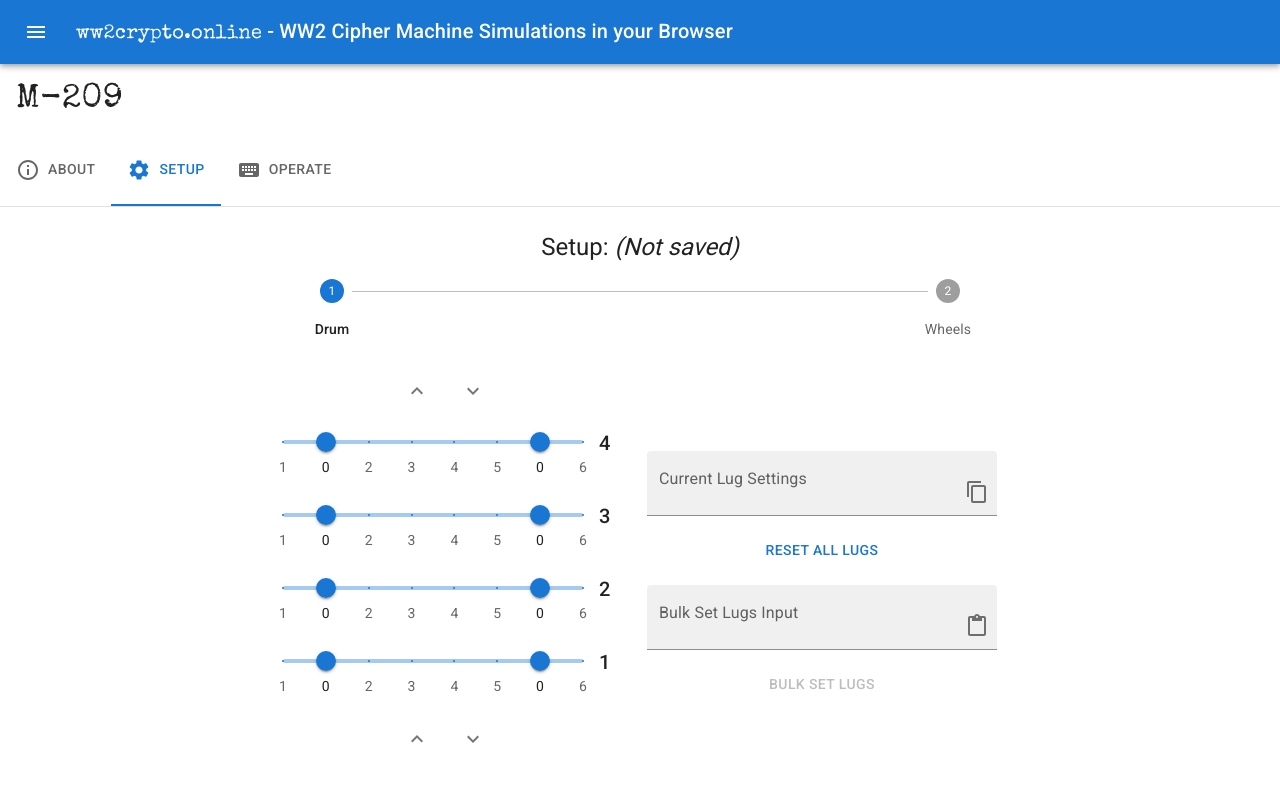
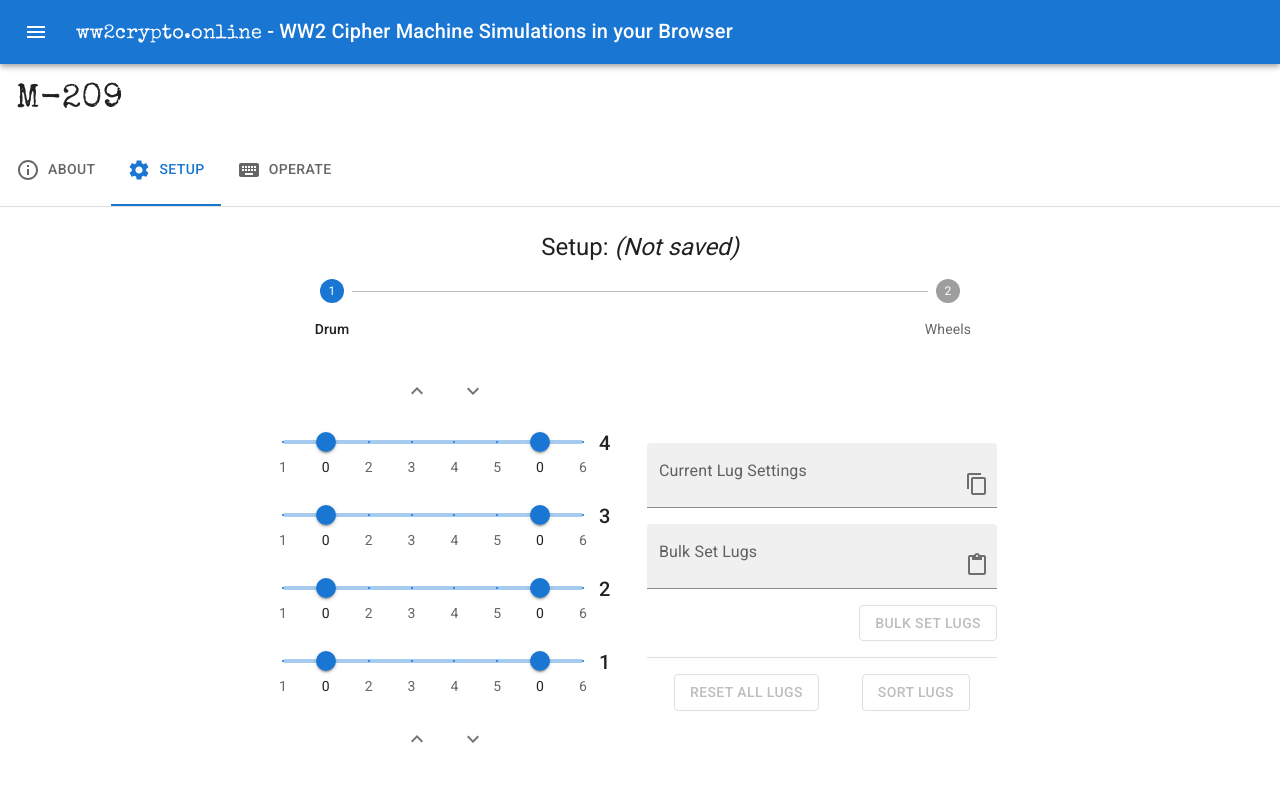
Before and after one commit to gremmie/ww2crypto, a React (Vite) app: page /m209/setup/drum in a window 1280 px wide. Shown: the top 800 px of the page. Built offline with nearby package versions, Linux system fonts and the light colour scheme.

Commit message:
Finish drum setup controls.

```diff
--- a/src/features/m209/components/setup/drumSetup.tsx
+++ b/src/features/m209/components/setup/drumSetup.tsx
@@ -1,7 +1,7 @@
 import Box from "@mui/material/Box";
 import Stack from "@mui/material/Stack";
 import Drum from "./drum.tsx";
-import DrumStatus from "./drumStatus.tsx";
+import DrumSetupControls from "./drumSetupControls.tsx";
 
 export default function DrumSetup() {
   return (
@@ -12,7 +12,7 @@ export default function DrumSetup() {
         sx={{ display: "flex", alignItems: "center" }}
       >
         <Drum />
-        <DrumStatus />
+        <DrumSetupControls />
       </Stack>
     </Box>
   );
--- a/src/features/m209/components/setup/drumStatus.tsx
+++ b/src/features/m209/components/setup/drumSetupControls.tsx
@@ -11,10 +11,20 @@ import Stack from "@mui/material/Stack";
 import Tooltip from "@mui/material/Tooltip";
 import React, { useState } from "react";
 import { useAppDispatch, useAppSelector } from "../../../../app/hooks.ts";
-import { bulkSetLugs, resetAllLugs, selectDrumState } from "../../m209Slice.ts";
-import { drumLugStateToStr, parseDrumLugStr } from "../../utils.ts";
+import {
+  bulkSetLugs,
+  resetAllLugs,
+  selectDrumState,
+  sortAllLugs,
+} from "../../m209Slice.ts";
+import {
+  drumLugStateToStr,
+  parseDrumLugStr,
+  sortDrumState,
+} from "../../utils.ts";
+import Divider from "@mui/material/Divider";
 
-export default function DrumStatus() {
+export default function DrumSetupControls() {
   const dispatch = useAppDispatch();
   const drumState = useAppSelector(selectDrumState);
   const lugSettings = drumLugStateToStr(drumState);
@@ -25,6 +35,15 @@ export default function DrumStatus() {
   const [hasPasted, setHasPasted] = useState(false);
   const pasteTooltip = hasPasted ? "Pasted!" : "Paste from clipboard";
   const [lugText, setLugText] = useState("");
+
+  const allLugsZero = drumState.every(
+    (setting) => setting[0] === 0 && setting[1] === 0,
+  );
+  const sortedDrumState = sortDrumState(drumState);
+  const allLugsSorted = drumState.every((pair, index) => {
+    const sortedPair = sortedDrumState[index];
+    return sortedPair && pair[0] == sortedPair[0] && pair[1] === sortedPair[1];
+  });
 
   const handleLugTextChange = (e: React.ChangeEvent<HTMLInputElement>) => {
     setLugText(e.target.value);
@@ -89,15 +108,8 @@ export default function DrumStatus() {
           }
         />
       </FormControl>
-      <Button
-        variant="text"
-        sx={{ alignSelf: "center" }}
-        onClick={() => dispatch(resetAllLugs())}
-      >
-        Reset all lugs
-      </Button>
       <FormControl fullWidth variant="filled">
-        <InputLabel htmlFor="set-lugs-input">Bulk Set Lugs Input</InputLabel>
+        <InputLabel htmlFor="set-lugs-input">Bulk Set Lugs</InputLabel>
         <FilledInput
           id="set-lugs-input"
           type="text"
@@ -126,13 +138,34 @@ export default function DrumStatus() {
         />
       </FormControl>
       <Button
-        variant="text"
-        sx={{ alignSelf: "center" }}
+        variant="outlined"
+        sx={{ alignSelf: "self-end" }}
         disabled={!lugTextResult.isValid}
         onClick={handleBulkSetLugs}
       >
         Bulk Set Lugs
       </Button>
+      <Divider variant="middle" />
+      <Stack
+        direction="row"
+        spacing={2}
+        sx={{ justifyContent: "space-evenly" }}
+      >
+        <Button
+          variant="outlined"
+          disabled={allLugsZero}
+          onClick={() => dispatch(resetAllLugs())}
+        >
+          Reset all lugs
+        </Button>
+        <Button
+          variant="outlined"
+          disabled={allLugsSorted}
+          onClick={() => dispatch(sortAllLugs())}
+        >
+          Sort lugs
+        </Button>
+      </Stack>
     </Stack>
   );
 }
--- a/src/features/m209/m209Slice.ts
+++ b/src/features/m209/m209Slice.ts
@@ -1,5 +1,6 @@
 import { createSlice, type PayloadAction } from "@reduxjs/toolkit";
 import type { RootState } from "../../app/store.ts";
+import { sortDrumState } from "./utils.ts";
 
 const numBars = 27;
 
@@ -38,10 +39,14 @@ export const m209Slice = createSlice({
       if (newDrumState.length !== numBars) return;
       state.drumState = [...newDrumState];
     },
+    sortAllLugs: (state) => {
+      state.drumState = sortDrumState(state.drumState);
+    },
   },
 });
 
-export const { drumBarChanged, resetAllLugs, bulkSetLugs } = m209Slice.actions;
+export const { drumBarChanged, resetAllLugs, bulkSetLugs, sortAllLugs } =
+  m209Slice.actions;
 
 // Selectors
 
--- a/src/features/m209/utils.ts
+++ b/src/features/m209/utils.ts
@@ -69,3 +69,22 @@ export const drumLugStateToStr = (state: [number, number][]): string => {
     )
     .join(" ");
 };
+
+export const sortDrumState = (state: [number, number][]): [number, number][] => {
+  return state.toSorted((a, b) => {
+    // If both left & right are the same.
+    if (a[0] === b[0] && a[1] === b[1]) return 0;
+
+    // Left & right are not the same.
+    // Move [0, 0] to the end.
+    if (a[0] === 0 && a[1] === 0) return 1;
+    if (b[0] === 0 && b[1] === 0) return -1;
+
+    // Sort by left first.
+    const leftCmp = a[0] - b[0];
+    if (leftCmp !== 0) return leftCmp;
+
+    // Lefts are equal, sort by right.
+    return a[1] - b[1];
+  });
+};
--- a/tsconfig.app.json
+++ b/tsconfig.app.json
@@ -1,9 +1,9 @@
 {
   "compilerOptions": {
     "tsBuildInfoFile": "./node_modules/.tmp/tsconfig.app.tsbuildinfo",
-    "target": "ES2022",
+    "target": "ES2024",
     "useDefineForClassFields": true,
-    "lib": ["ES2022", "DOM", "DOM.Iterable"],
+    "lib": ["ES2024", "DOM", "DOM.Iterable"],
     "module": "ESNext",
     "types": ["vite/client"],
     "skipLibCheck": true,
--- a/tsconfig.node.json
+++ b/tsconfig.node.json
@@ -1,8 +1,8 @@
 {
   "compilerOptions": {
     "tsBuildInfoFile": "./node_modules/.tmp/tsconfig.node.tsbuildinfo",
-    "target": "ES2023",
-    "lib": ["ES2023"],
+    "target": "ES2024",
+    "lib": ["ES2024"],
     "module": "ESNext",
     "types": ["node"],
     "skipLibCheck": true,
```
Also changed, not shown: 1 other file (tests, documents, lock files or other folders).
